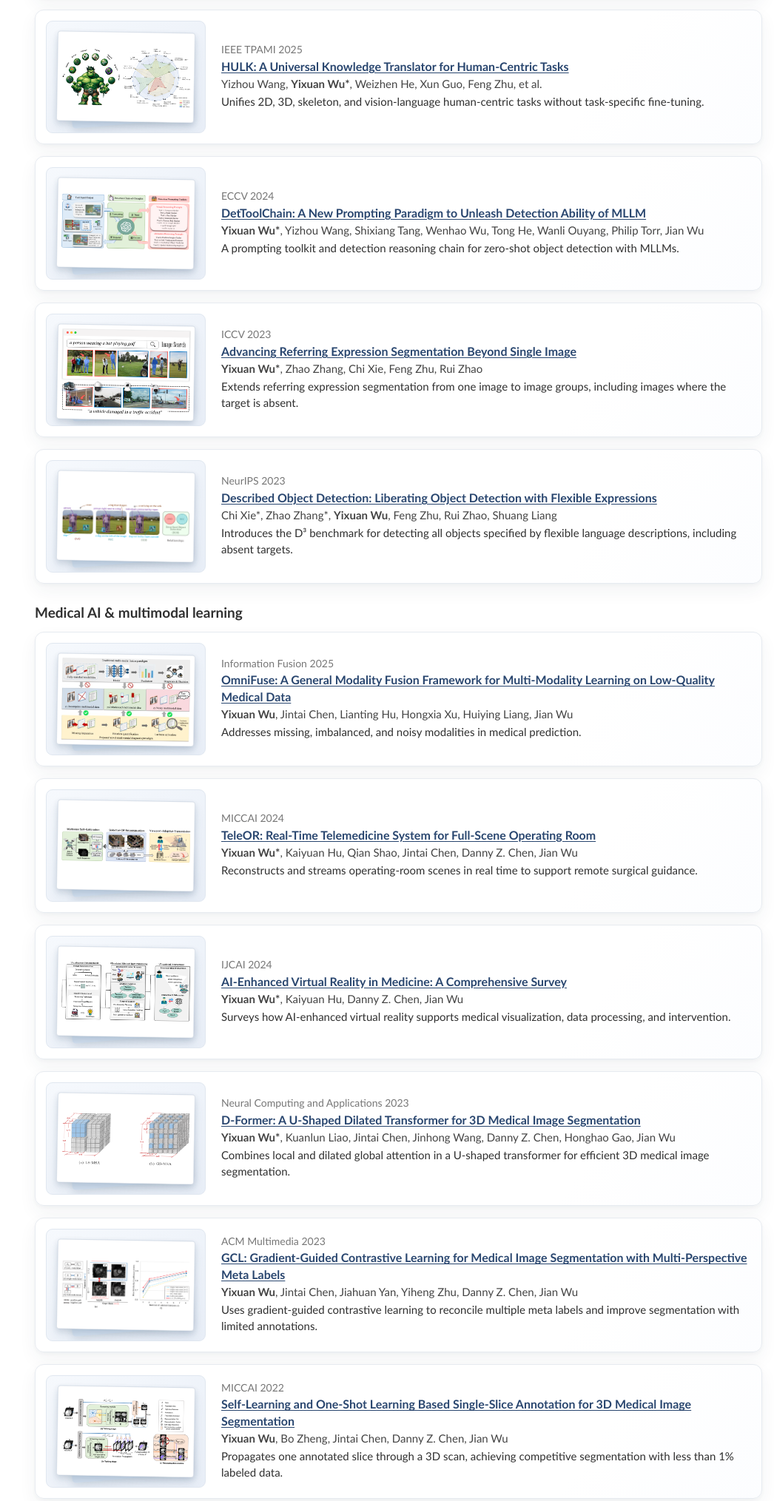
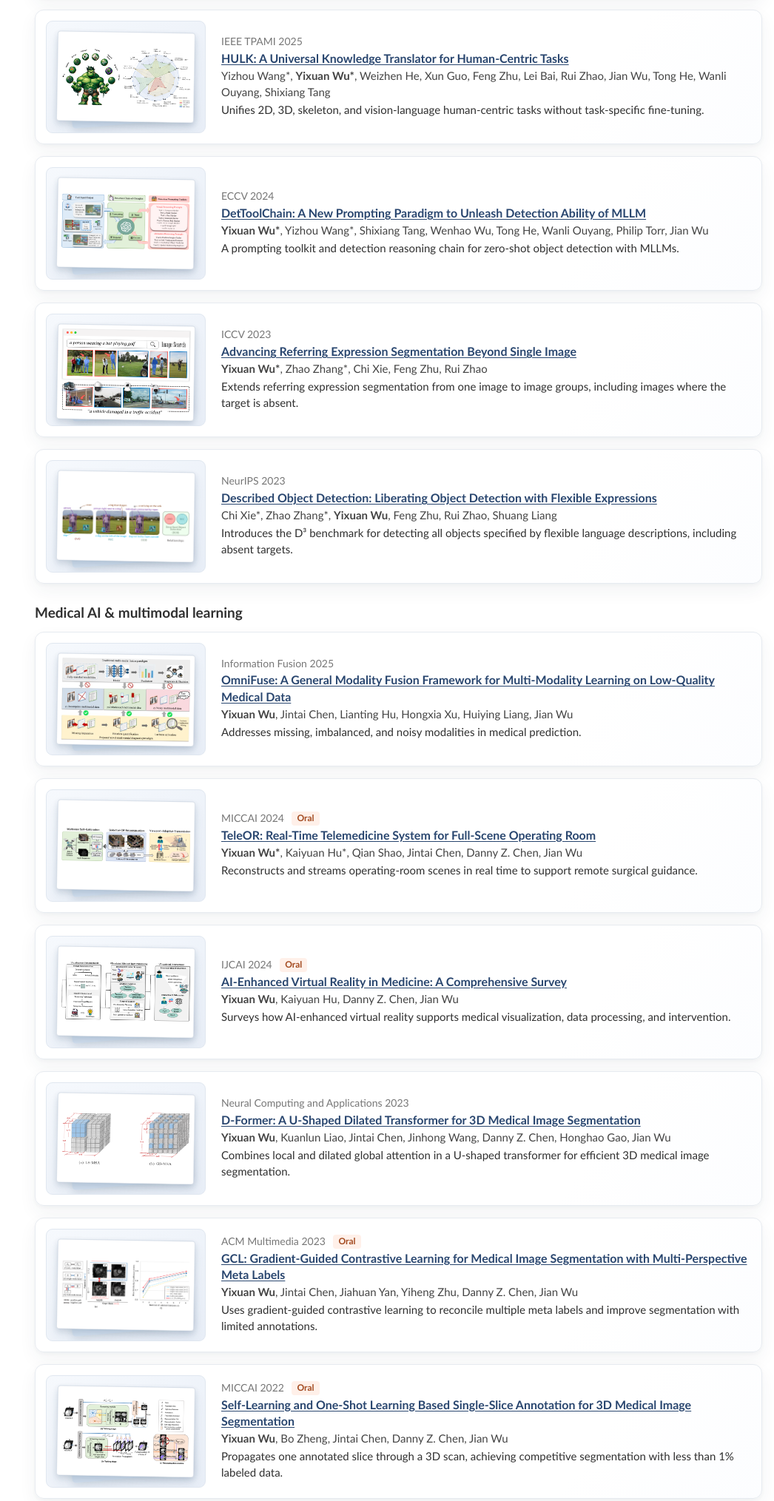
Before and after one commit to yixuan730/yixuan730.github.io, a plain HTML site: page index.html in a window 1280 px wide. Shown: the part 720-2749 px from the top of the page at 74% size, without its empty margins (234-1280 px from the left). Drawn offline with Linux system fonts and the light colour scheme.

Commit message:
Clarify equal contributions and oral presentations

```diff
--- a/index.html
+++ b/index.html
@@ -6,7 +6,7 @@
   <meta name="description" content="Yixuan (Chloe) Wu — Researcher at Alibaba DAMO Academy and Zhejiang University. Multimodal foundation models, fine-grained perception and reasoning, and medical AI.">
   <meta name="theme-color" content="#ffffff">
   <title>Yixuan Wu (Chloe) · Research Homepage</title>
-  <link rel="stylesheet" href="styles.css?v=3">
+  <link rel="stylesheet" href="styles.css?v=4">
 </head>
 <body>
   <a class="skip-link" href="#main">Skip to content</a>
@@ -52,25 +52,25 @@
 
       <section class="section" id="publications">
         <div class="section-heading"><h2>📝 Publications</h2></div>
-        <p class="section-note">A selection of papers, organized by research direction. For the complete and current list, visit <a href="https://scholar.google.com/citations?user=zjAxJcwAAAAJ&hl=en" target="_blank" rel="noopener noreferrer">Google Scholar</a>. <span class="author-note">* Equal contribution.</span></p>
+        <p class="section-note">A selection of papers, organized by research direction. For the complete and current list, visit <a href="https://scholar.google.com/citations?user=zjAxJcwAAAAJ&hl=en" target="_blank" rel="noopener noreferrer">Google Scholar</a>. <span class="author-note">* Equal contribution. Oral presentations are noted alongside the venue.</span></p>
 
         <h3 class="group-title">Multimodal foundation models</h3>
         <div class="paper-list">
           <article class="paper"><div class="paper-figure"><img src="postalign.png" alt="Figure 2: PostAlign method pipeline" loading="lazy"></div><div><div class="paper-meta">ICLR 2026</div><h4><a href="https://arxiv.org/abs/2506.17901" target="_blank" rel="noopener noreferrer">PostAlign: Multimodal Grounding as a Corrective Lens for MLLMs</a></h4><p class="authors"><strong>Yixuan Wu</strong>, Yang Zhang, Jian Wu, Philip Torr, Jindong Gu</p><p>Connects model answers to visual regions and textual rationales to improve fine-grained understanding.</p></div></article>
-          <article class="paper"><div class="paper-figure"><img src="hulk.png" alt="Figure 1: HULK human-centric tasks and results" loading="lazy"></div><div><div class="paper-meta">IEEE TPAMI 2025</div><h4><a href="https://arxiv.org/abs/2312.01697" target="_blank" rel="noopener noreferrer">HULK: A Universal Knowledge Translator for Human-Centric Tasks</a></h4><p class="authors">Yizhou Wang, <strong>Yixuan Wu*</strong>, Weizhen He, Xun Guo, Feng Zhu, et al.</p><p>Unifies 2D, 3D, skeleton, and vision-language human-centric tasks without task-specific fine-tuning.</p></div></article>
-          <article class="paper"><div class="paper-figure"><img src="dettoolchain.png" alt="Figure 1: DetToolChain framework" loading="lazy"></div><div><div class="paper-meta">ECCV 2024</div><h4><a href="https://arxiv.org/abs/2403.12488" target="_blank" rel="noopener noreferrer">DetToolChain: A New Prompting Paradigm to Unleash Detection Ability of MLLM</a></h4><p class="authors"><strong>Yixuan Wu*</strong>, Yizhou Wang, Shixiang Tang, Wenhao Wu, Tong He, Wanli Ouyang, Philip Torr, Jian Wu</p><p>A prompting toolkit and detection reasoning chain for zero-shot object detection with MLLMs.</p></div></article>
-          <article class="paper"><div class="paper-figure"><img src="gres.png" alt="Figure 1: group-wise referring expression segmentation examples" loading="lazy"></div><div><div class="paper-meta">ICCV 2023</div><h4><a href="https://openaccess.thecvf.com/content/ICCV2023/html/Wu_Advancing_Referring_Expression_Segmentation_Beyond_Single_Image_ICCV_2023_paper.html" target="_blank" rel="noopener noreferrer">Advancing Referring Expression Segmentation Beyond Single Image</a></h4><p class="authors"><strong>Yixuan Wu*</strong>, Zhao Zhang, Chi Xie, Feng Zhu, Rui Zhao</p><p>Extends referring expression segmentation from one image to image groups, including images where the target is absent.</p></div></article>
+          <article class="paper"><div class="paper-figure"><img src="hulk.png" alt="Figure 1: HULK human-centric tasks and results" loading="lazy"></div><div><div class="paper-meta">IEEE TPAMI 2025</div><h4><a href="https://arxiv.org/abs/2312.01697" target="_blank" rel="noopener noreferrer">HULK: A Universal Knowledge Translator for Human-Centric Tasks</a></h4><p class="authors">Yizhou Wang*, <strong>Yixuan Wu*</strong>, Weizhen He, Xun Guo, Feng Zhu, Lei Bai, Rui Zhao, Jian Wu, Tong He, Wanli Ouyang, Shixiang Tang</p><p>Unifies 2D, 3D, skeleton, and vision-language human-centric tasks without task-specific fine-tuning.</p></div></article>
+          <article class="paper"><div class="paper-figure"><img src="dettoolchain.png" alt="Figure 1: DetToolChain framework" loading="lazy"></div><div><div class="paper-meta">ECCV 2024</div><h4><a href="https://arxiv.org/abs/2403.12488" target="_blank" rel="noopener noreferrer">DetToolChain: A New Prompting Paradigm to Unleash Detection Ability of MLLM</a></h4><p class="authors"><strong>Yixuan Wu*</strong>, Yizhou Wang*, Shixiang Tang, Wenhao Wu, Tong He, Wanli Ouyang, Philip Torr, Jian Wu</p><p>A prompting toolkit and detection reasoning chain for zero-shot object detection with MLLMs.</p></div></article>
+          <article class="paper"><div class="paper-figure"><img src="gres.png" alt="Figure 1: group-wise referring expression segmentation examples" loading="lazy"></div><div><div class="paper-meta">ICCV 2023</div><h4><a href="https://openaccess.thecvf.com/content/ICCV2023/html/Wu_Advancing_Referring_Expression_Segmentation_Beyond_Single_Image_ICCV_2023_paper.html" target="_blank" rel="noopener noreferrer">Advancing Referring Expression Segmentation Beyond Single Image</a></h4><p class="authors"><strong>Yixuan Wu*</strong>, Zhao Zhang*, Chi Xie, Feng Zhu, Rui Zhao</p><p>Extends referring expression segmentation from one image to image groups, including images where the target is absent.</p></div></article>
           <article class="paper"><div class="paper-figure"><img src="dod.png" alt="Figure 1: Described Object Detection examples" loading="lazy"></div><div><div class="paper-meta">NeurIPS 2023</div><h4><a href="https://papers.nips.cc/paper_files/paper/2023/hash/f9fd24fd32eccc14cd3ecd3716a1cbf8-Abstract-Conference.html" target="_blank" rel="noopener noreferrer">Described Object Detection: Liberating Object Detection with Flexible Expressions</a></h4><p class="authors">Chi Xie*, Zhao Zhang*, <strong>Yixuan Wu</strong>, Feng Zhu, Rui Zhao, Shuang Liang</p><p>Introduces the D³ benchmark for detecting all objects specified by flexible language descriptions, including absent targets.</p></div></article>
         </div>
 
         <h3 class="group-title">Medical AI &amp; multimodal learning</h3>
         <div class="paper-list">
           <article class="paper"><div class="paper-figure"><img src="omnifuse.jpg" alt="Figure 1: OmniFuse approach to low-quality medical modalities" loading="lazy"></div><div><div class="paper-meta">Information Fusion 2025</div><h4><a href="https://doi.org/10.1016/j.inffus.2024.102890" target="_blank" rel="noopener noreferrer">OmniFuse: A General Modality Fusion Framework for Multi-Modality Learning on Low-Quality Medical Data</a></h4><p class="authors"><strong>Yixuan Wu</strong>, Jintai Chen, Lianting Hu, Hongxia Xu, Huiying Liang, Jian Wu</p><p>Addresses missing, imbalanced, and noisy modalities in medical prediction.</p></div></article>
-          <article class="paper"><div class="paper-figure"><img src="teleor.png" alt="Figure 1: TeleOR system pipeline" loading="lazy"></div><div><div class="paper-meta">MICCAI 2024</div><h4><a href="https://papers.miccai.org/miccai-2024/764-Paper0757.html" target="_blank" rel="noopener noreferrer">TeleOR: Real-Time Telemedicine System for Full-Scene Operating Room</a></h4><p class="authors"><strong>Yixuan Wu*</strong>, Kaiyuan Hu, Qian Shao, Jintai Chen, Danny Z. Chen, Jian Wu</p><p>Reconstructs and streams operating-room scenes in real time to support remote surgical guidance.</p></div></article>
-          <article class="paper"><div class="paper-figure"><img src="vr.png" alt="Figure 1: AI-enhanced VR workflow in medical services" loading="lazy"></div><div><div class="paper-meta">IJCAI 2024</div><h4><a href="https://www.ijcai.org/proceedings/2024/0920.pdf" target="_blank" rel="noopener noreferrer">AI-Enhanced Virtual Reality in Medicine: A Comprehensive Survey</a></h4><p class="authors"><strong>Yixuan Wu*</strong>, Kaiyuan Hu, Danny Z. Chen, Jian Wu</p><p>Surveys how AI-enhanced virtual reality supports medical visualization, data processing, and intervention.</p></div></article>
-          <article class="paper"><div class="paper-figure"><img src="dformer.png" alt="Figure 3: D-Former local and global attention diagrams" loading="lazy"></div><div><div class="paper-meta">Neural Computing and Applications 2023</div><h4><a href="https://arxiv.org/abs/2201.00462" target="_blank" rel="noopener noreferrer">D-Former: A U-Shaped Dilated Transformer for 3D Medical Image Segmentation</a></h4><p class="authors"><strong>Yixuan Wu*</strong>, Kuanlun Liao, Jintai Chen, Jinhong Wang, Danny Z. Chen, Honghao Gao, Jian Wu</p><p>Combines local and dilated global attention in a U-shaped transformer for efficient 3D medical image segmentation.</p></div></article>
-          <article class="paper"><div class="paper-figure"><img src="gcl.png" alt="Figure 1: GCL multi-perspective meta-label contrastive learning" loading="lazy"></div><div><div class="paper-meta">ACM Multimedia 2023</div><h4><a href="https://doi.org/10.1145/3581783.3612113" target="_blank" rel="noopener noreferrer">GCL: Gradient-Guided Contrastive Learning for Medical Image Segmentation with Multi-Perspective Meta Labels</a></h4><p class="authors"><strong>Yixuan Wu</strong>, Jintai Chen, Jiahuan Yan, Yiheng Zhu, Danny Z. Chen, Jian Wu</p><p>Uses gradient-guided contrastive learning to reconcile multiple meta labels and improve segmentation with limited annotations.</p></div></article>
-          <article class="paper"><div class="paper-figure"><img src="oneseg.png" alt="Figure 1: OneSeg training and annotation propagation pipeline" loading="lazy"></div><div><div class="paper-meta">MICCAI 2022</div><h4><a href="https://doi.org/10.1007/978-3-031-16452-1_24" target="_blank" rel="noopener noreferrer">Self-Learning and One-Shot Learning Based Single-Slice Annotation for 3D Medical Image Segmentation</a></h4><p class="authors"><strong>Yixuan Wu</strong>, Bo Zheng, Jintai Chen, Danny Z. Chen, Jian Wu</p><p>Propagates one annotated slice through a 3D scan, achieving competitive segmentation with less than 1% labeled data.</p></div></article>
+          <article class="paper"><div class="paper-figure"><img src="teleor.png" alt="Figure 1: TeleOR system pipeline" loading="lazy"></div><div><div class="paper-meta">MICCAI 2024 <span class="oral-badge">Oral</span></div><h4><a href="https://papers.miccai.org/miccai-2024/764-Paper0757.html" target="_blank" rel="noopener noreferrer">TeleOR: Real-Time Telemedicine System for Full-Scene Operating Room</a></h4><p class="authors"><strong>Yixuan Wu*</strong>, Kaiyuan Hu*, Qian Shao, Jintai Chen, Danny Z. Chen, Jian Wu</p><p>Reconstructs and streams operating-room scenes in real time to support remote surgical guidance.</p></div></article>
+          <article class="paper"><div class="paper-figure"><img src="vr.png" alt="Figure 1: AI-enhanced VR workflow in medical services" loading="lazy"></div><div><div class="paper-meta">IJCAI 2024 <span class="oral-badge">Oral</span></div><h4><a href="https://www.ijcai.org/proceedings/2024/0920.pdf" target="_blank" rel="noopener noreferrer">AI-Enhanced Virtual Reality in Medicine: A Comprehensive Survey</a></h4><p class="authors"><strong>Yixuan Wu</strong>, Kaiyuan Hu, Danny Z. Chen, Jian Wu</p><p>Surveys how AI-enhanced virtual reality supports medical visualization, data processing, and intervention.</p></div></article>
+          <article class="paper"><div class="paper-figure"><img src="dformer.png" alt="Figure 3: D-Former local and global attention diagrams" loading="lazy"></div><div><div class="paper-meta">Neural Computing and Applications 2023</div><h4><a href="https://arxiv.org/abs/2201.00462" target="_blank" rel="noopener noreferrer">D-Former: A U-Shaped Dilated Transformer for 3D Medical Image Segmentation</a></h4><p class="authors"><strong>Yixuan Wu</strong>, Kuanlun Liao, Jintai Chen, Jinhong Wang, Danny Z. Chen, Honghao Gao, Jian Wu</p><p>Combines local and dilated global attention in a U-shaped transformer for efficient 3D medical image segmentation.</p></div></article>
+          <article class="paper"><div class="paper-figure"><img src="gcl.png" alt="Figure 1: GCL multi-perspective meta-label contrastive learning" loading="lazy"></div><div><div class="paper-meta">ACM Multimedia 2023 <span class="oral-badge">Oral</span></div><h4><a href="https://doi.org/10.1145/3581783.3612113" target="_blank" rel="noopener noreferrer">GCL: Gradient-Guided Contrastive Learning for Medical Image Segmentation with Multi-Perspective Meta Labels</a></h4><p class="authors"><strong>Yixuan Wu</strong>, Jintai Chen, Jiahuan Yan, Yiheng Zhu, Danny Z. Chen, Jian Wu</p><p>Uses gradient-guided contrastive learning to reconcile multiple meta labels and improve segmentation with limited annotations.</p></div></article>
+          <article class="paper"><div class="paper-figure"><img src="oneseg.png" alt="Figure 1: OneSeg training and annotation propagation pipeline" loading="lazy"></div><div><div class="paper-meta">MICCAI 2022 <span class="oral-badge">Oral</span></div><h4><a href="https://doi.org/10.1007/978-3-031-16452-1_24" target="_blank" rel="noopener noreferrer">Self-Learning and One-Shot Learning Based Single-Slice Annotation for 3D Medical Image Segmentation</a></h4><p class="authors"><strong>Yixuan Wu</strong>, Bo Zheng, Jintai Chen, Danny Z. Chen, Jian Wu</p><p>Propagates one annotated slice through a 3D scan, achieving competitive segmentation with less than 1% labeled data.</p></div></article>
         </div>
       </section>
 
--- a/styles.css
+++ b/styles.css
@@ -125,6 +125,7 @@ h1 { font-size: 17px; font-weight: 700; margin: 0 0 6px; line-height: 1.4; }
 .paper-figure::before { content: ""; position: absolute; z-index: -1; width: 77%; height: 76%; background: #d5e2f1; border-radius: 5px; transform: translate(5px, 6px) rotate(-5deg); box-shadow: 0 5px 12px rgba(37, 62, 100, .12); }
 .paper-figure img { display: block; width: 100%; height: 100%; object-fit: contain; padding: 5px; background: #fff; border: 1px solid rgba(130, 150, 180, .28); border-radius: 4px; box-shadow: 0 3px 7px rgba(37, 62, 100, .12), 0 9px 15px rgba(37, 62, 100, .09); transform: rotate(1deg); }
 .paper-meta { color: #777; font-size: 14px; line-height: 1.4; }
+.oral-badge { display: inline-block; margin-left: 7px; padding: 1px 7px; border-radius: 4px; background: #fff0e9; color: #a34a20; font-size: 12px; font-weight: 700; line-height: 1.4; vertical-align: 1px; }
 .paper h4 { font-size: 16px; font-weight: 600; line-height: 1.4; margin: 2px 0; }
 .paper h4 a { color: var(--link); }
 .paper p { margin: 2px 0; font-size: 15px; line-height: 1.45; }
```
